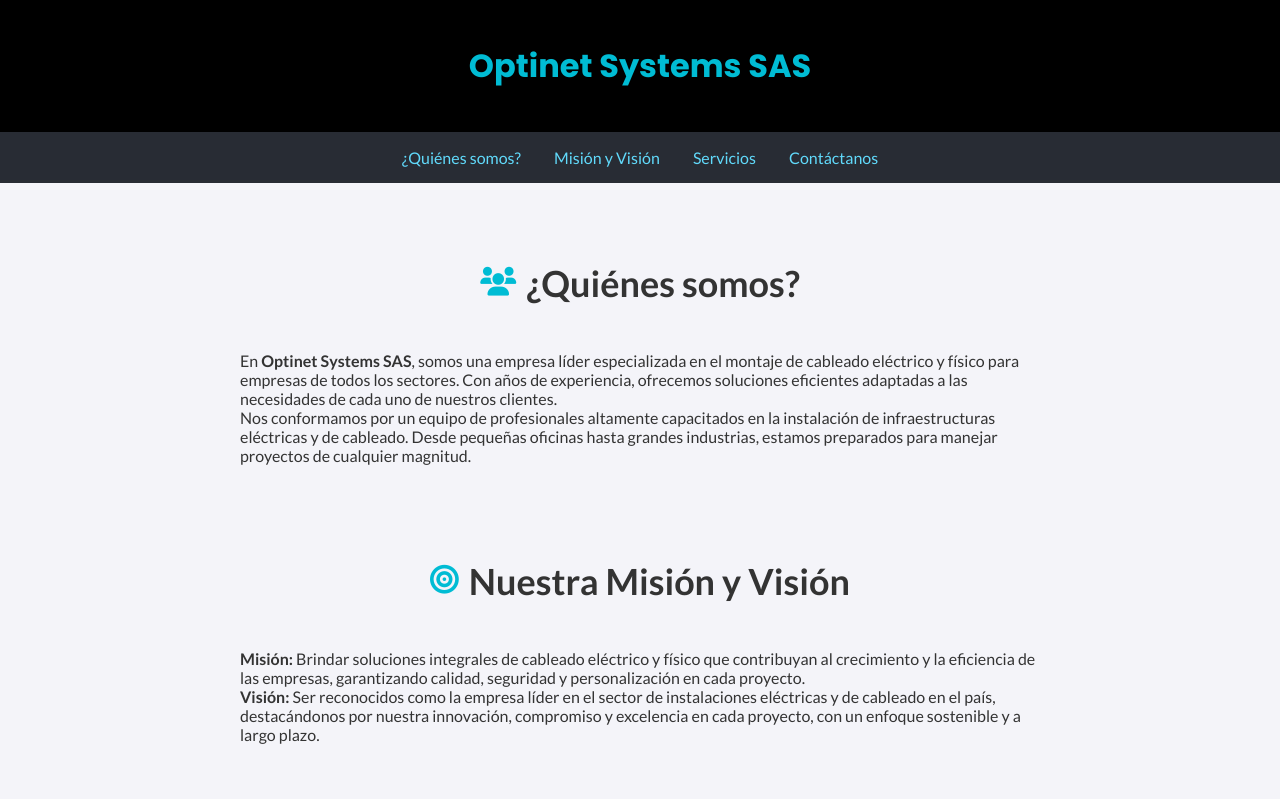
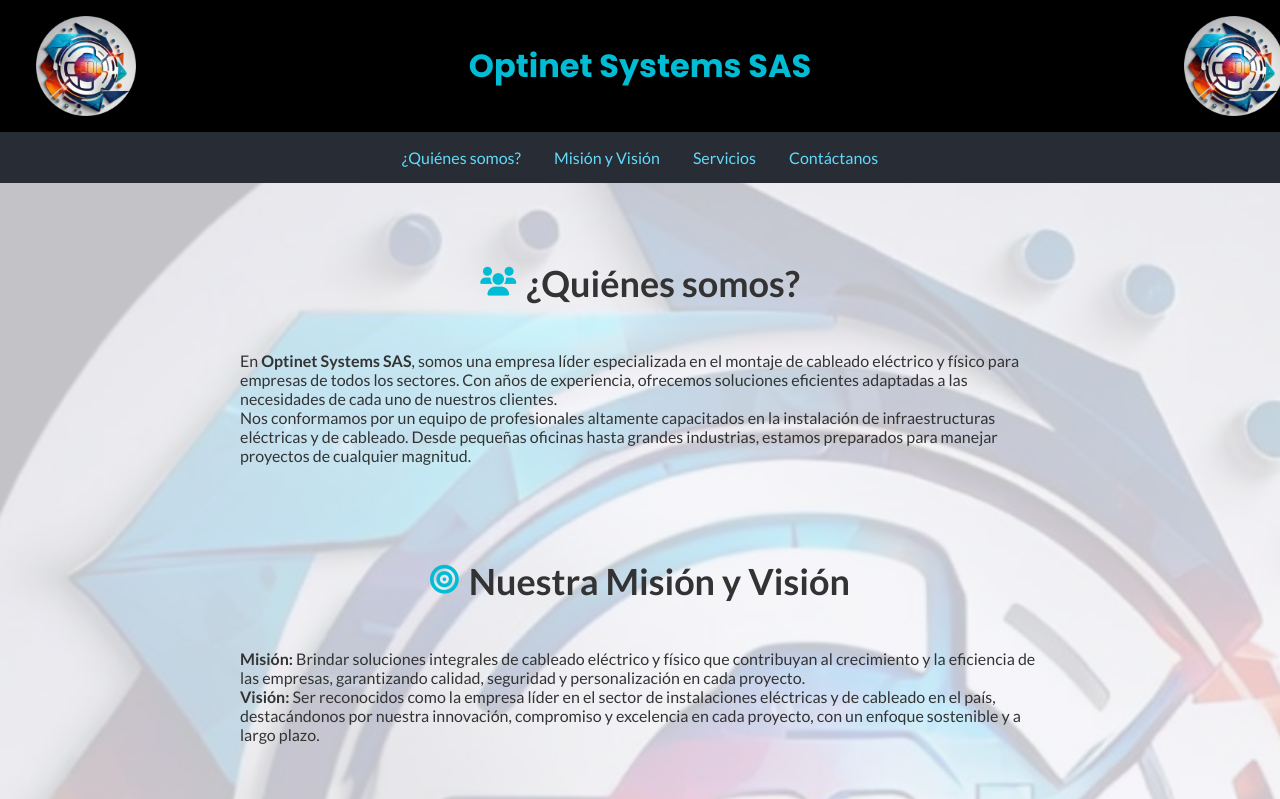
Before and after one commit to HackSentry/OptiNet-Systems-SAS, a plain HTML site: page index.html in a window 1280 px wide. Shown: the top 799 px of the page. Drawn offline with Linux system fonts and the light colour scheme.

Commit message:
Add files via upload

```diff
--- a/index.html
+++ b/index.html
@@ -27,7 +27,7 @@
             left: 0;
             width: 100%;
             height: 100%;
-            background-image: url('file:///C:/Users/admin/OneDrive/Descargas/WhatsApp%20Image%202024-09-01%20at%2011.38.26%20PM.jpeg');
+            background-image: url('imagenes/WhatsApp Image 2024-09-01 at 11.38.26 PM.jpeg');
             background-size: cover;
             background-position: center;
             background-repeat: no-repeat;
@@ -134,11 +134,11 @@
         }
 
         .logo-left {
-            background-image: url('file:///C:/Users/admin/OneDrive/Descargas/WhatsApp%20Image%202024-09-01%20at%2011.38.26%20PM.jpeg');
+            background-image: url('imagenes/WhatsApp Image 2024-09-01 at 11.38.26 PM.jpeg');
         }
 
         .logo-right {
-            background-image: url('file:///C:/Users/admin/OneDrive/Descargas/WhatsApp%20Image%202024-09-01%20at%2011.38.26%20PM.jpeg');
+            background-image: url('imagenes/WhatsApp Image 2024-09-01 at 11.38.26 PM.jpeg');
         }
 
         nav {
```
Also changed, not shown: imagenes/WhatsApp Image 2024-09-01 at 11.38.26 PM.jpeg (added).
